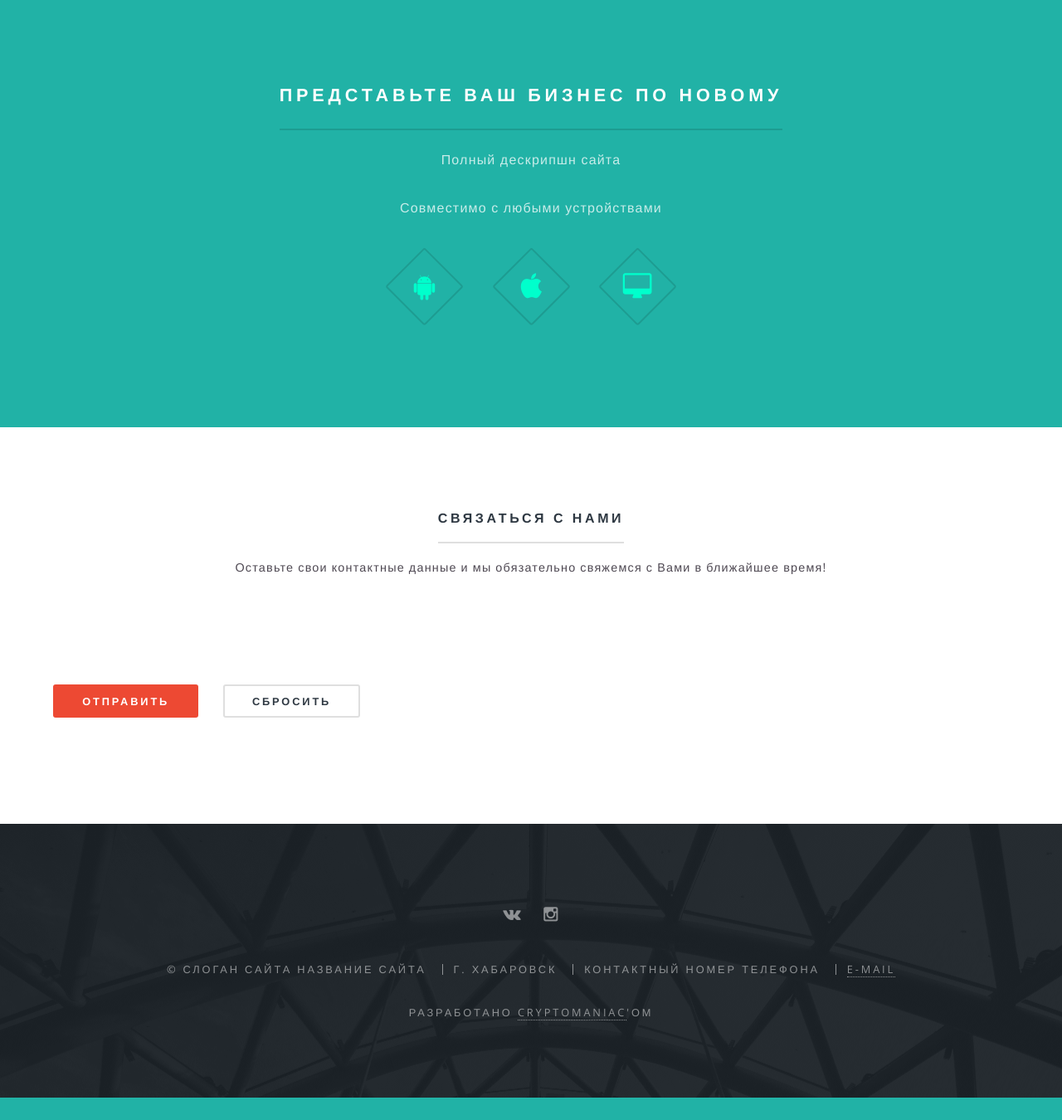
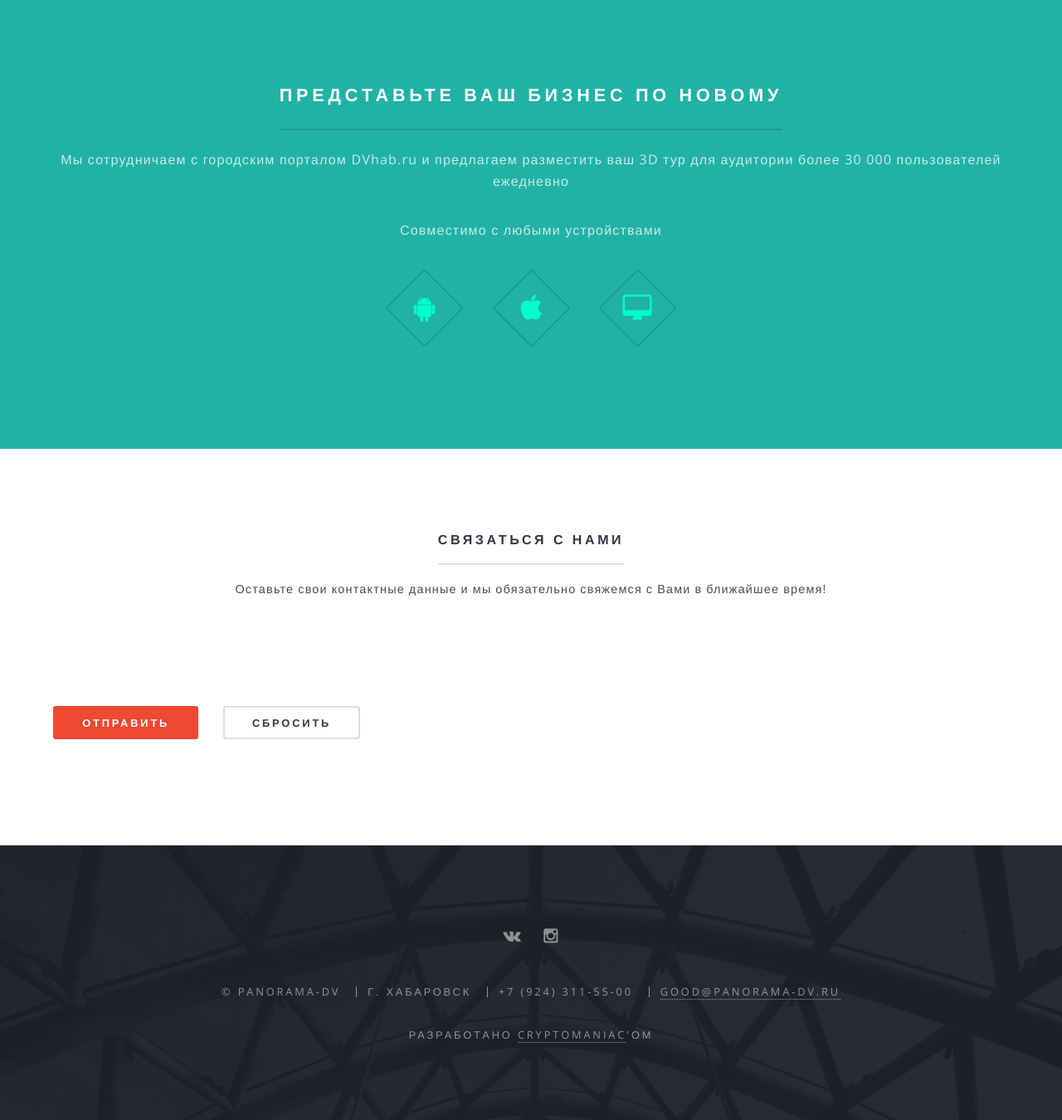
Before and after one commit to cryptomaniac512/panorama_dv, a Django app: template main/templates/main/main.html in a window 1280 px wide. Shown: the part 801-2151 px from the top of the page at 83% size. Before the commit the page ends 2124 px from the top, so only its background shows below. Run offline with Django 3.2, Linux system fonts and the light colour scheme; the template is opened without the code that fills it, so the values that code supplies are empty; style sheets or scripts are compiled from the project's sources.

Commit message:
Уйма статичного текста

```diff
--- a/main/templates/include/footer.html
+++ b/main/templates/include/footer.html
@@ -1,15 +1,15 @@
 <footer id="footer">
     <ul class="icons">
-        <li><a href="#" class="icon fa-vk"><span class="label">Facebook</span></a></li>
-        <li><a href="#" class="icon fa-instagram"><span class="label">Instagram</span></a></li>
+        <li><a target='_blank' href="https://vk.com/panoramadv" class="icon fa-vk"><span class="label">Vkontakte</span></a></li>
+        <li><a target='_blank' href="https://www.instagram.com/panorama.dv/" class="icon fa-instagram"><span class="label">Instagram</span></a></li>
     </ul>
     <ul class="copyright">
-        <li>&copy; Слоган сайта Название сайта</li>
+        <li>&copy; PANORAMA-DV</li>
         <li>г. Хабаровск</li>
-        <li>Контактный номер телефона</li>
-        <li><a href="mailto:E-mail">E-mail</a></li>
+        <li>+7 (924) 311-55-00</li>
+        <li><a href="mailto:good@panorama-dv.ru">good@panorama-dv.ru</a></li>
     </ul>
     <ul class="copyright">
-        <li>Разработано <a href="mailto:cryptomaniac.512@gmail.com">cryptomaniac</a>'ом</li>
+        <li>Разработано <a href="mailto:cryptomaniac.512@gmail.com">CryptoManiac</a>'ом</li>
     </ul>
 </footer>
--- a/main/templates/main/main.html
+++ b/main/templates/main/main.html
@@ -20,7 +20,7 @@
         <div class="inner">
             <header class="major">
                 <h2>Представьте Ваш бизнес по новому</h2>
-                <p>Полный дескрипшн сайта</p>
+                <p>Мы сотрудничаем с городским порталом DVhab.ru и предлагаем разместить ваш 3D тур для аудитории более 30 000 пользователей ежедневно</p>
                 <p>Совместимо с любыми устройствами</p>
                 <ul class="icons major">
                     <li><span class="icon fa-android major style1"></span></li>
@@ -52,7 +52,7 @@
             <div class="inner">
                 <header class="major">
                     <h2>Факты о виртуальных турах</h2>
-                    <p>По данным Национальной ассоциации риэлторов США (НАР ), виртуальные 3D туры на сайте компании резко улучшают её показатели. Убедитесь сами!</p>
+                    <p>По данным Национальной ассоциации риэлторов США (НАР), виртуальные 3D туры на сайте компании резко улучшают её показатели. Убедитесь сами!</p>
                 </header>
                 <ul class="features">
                     {% for feature in features %}
```
